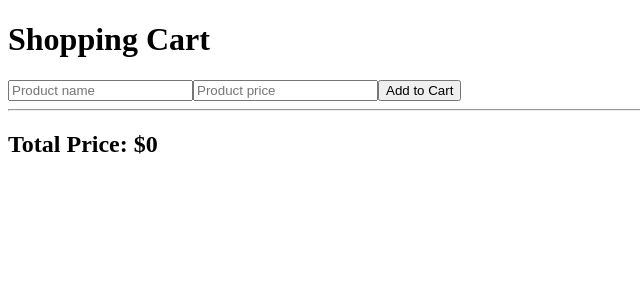
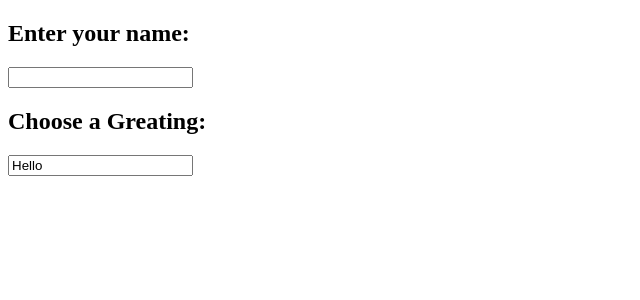
Before and after one commit to koko-ahmed/Dugsiiye-React-Exercises, a React (Vite) app: page / in a window 1280 px wide. Shown: the top 300 px of the page, without its empty margins (0-640 px from the left). Built offline with nearby package versions, Linux system fonts and the light colour scheme.

Commit message:
add exercise 6

```diff
--- a/src/App.jsx
+++ b/src/App.jsx
@@ -1,13 +1,12 @@
-import Blog from "./Blog";
-import UserCard from "./UserCard";
-import Increment from "./Hook"
-import Buton from "./Exercises/Exercise4"
-import ShoppingCart from "./Exercises/Exercise5";
+
+import GreetingTitle from "./Exercises/Exercise6"
 function App(){
   return(
     <>
-    <ShoppingCart />
+    {/* <ShoppingCart /> */}
     {/* <Buton/> */}
+    <GreetingTitle/>
+
     </>
 
 
--- a/src/Exercises/Exercise5.jsx
+++ b/src/Exercises/Exercise5.jsx
@@ -79,6 +79,8 @@ const ShoppingCart = () => {
 
       <input
         type="number"
+        min={0}
+        step={1}
         placeholder="Product price"
         value={price}
         onChange={(e) => setPrice(e.target.value)}
--- /dev/null
+++ b/src/Exercises/Exercise6.jsx
@@ -0,0 +1,30 @@
+import { useEffect, useState } from "react";
+
+function GreetingTitle() {
+  const [Name, setName] = useState("");
+  const [Greating, setGreating] = useState("Hello");
+  useEffect(() => {
+    if (Name === "") {
+      document.title = "Welcome!";
+    } else {
+      document.title = `${Greating}, ${Name}`;
+    }
+  }, [Name, Greating]);
+  return (
+    <div>
+      <h2>Enter your name:</h2>
+      <input
+        type="text"
+        value={Name}
+        onChange={(e) => setName(e.target.value)}
+      />
+      <h2>Choose a Greating:</h2>
+      <input
+        type="text"
+        value={Greating}
+        onChange={(e) => setGreating(e.target.value)}
+      />
+    </div>
+  );
+}
+export default GreetingTitle;
```
